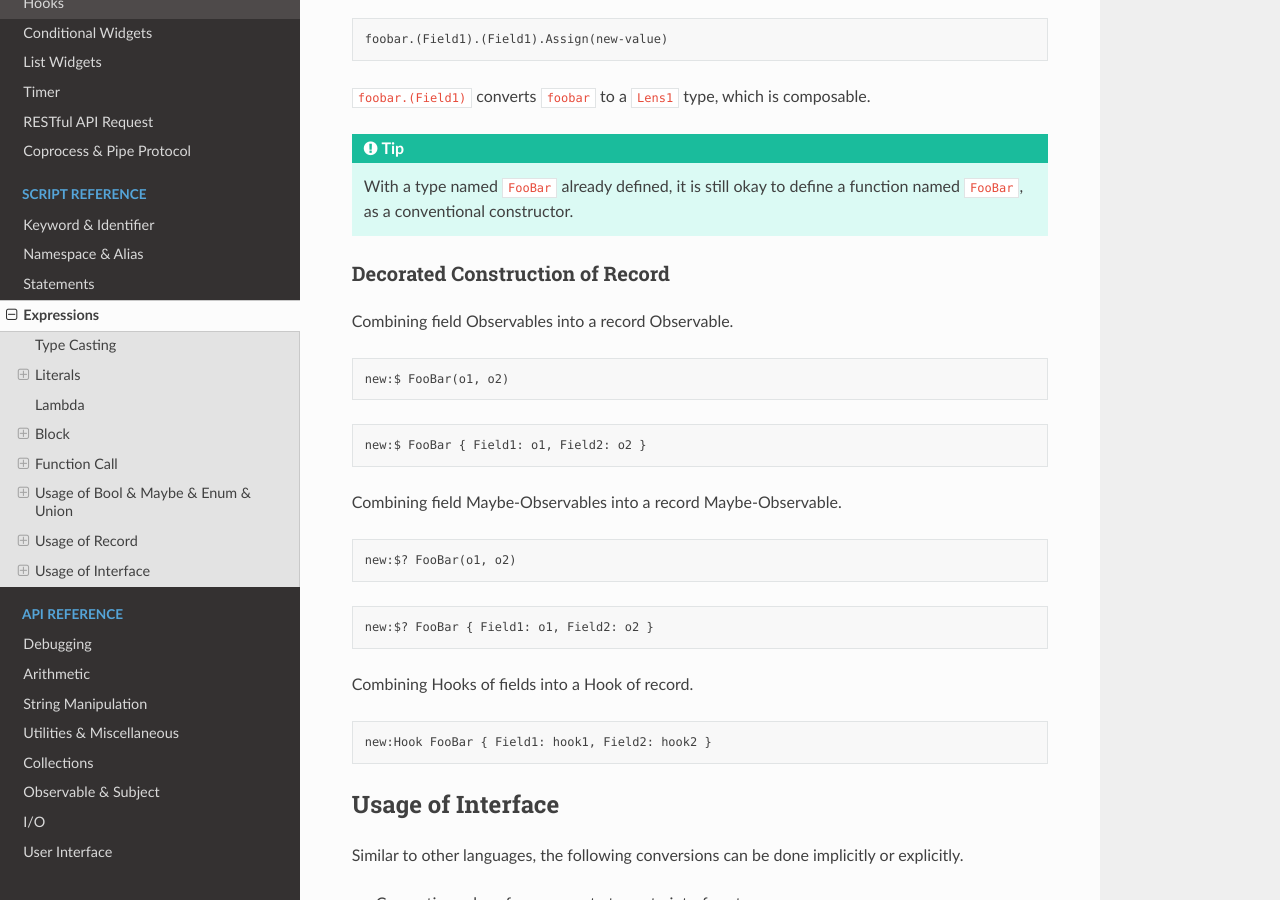
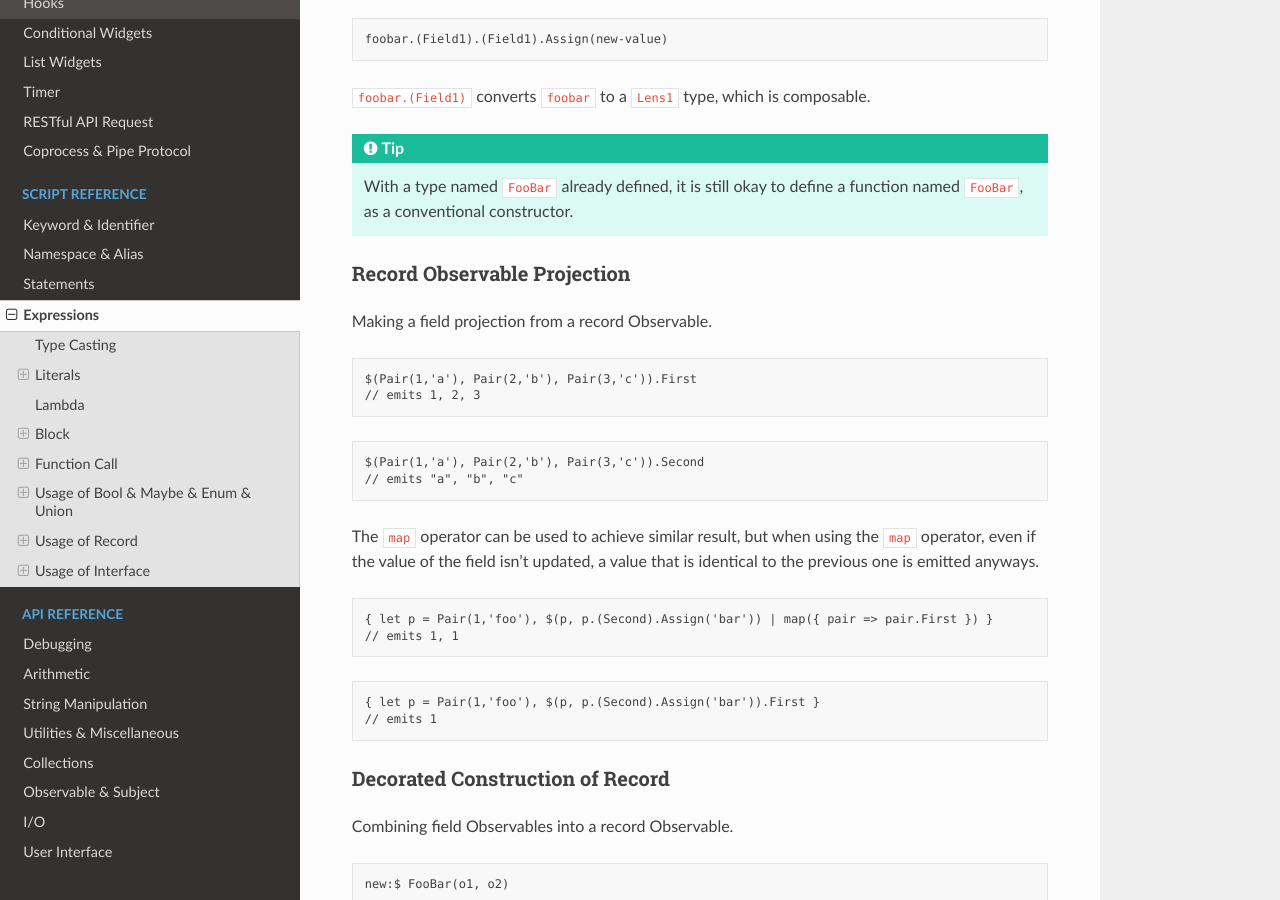
Before and after one commit to maze1024x/RxGui, a Sphinx documentation site: the page built from docs/source/script/expr.rst, in a window 1280 px wide and 900 px high, scrolled down 8364 px. Built offline with Sphinx 7.4.7 and the Read the Docs theme 2.0.0, drawn with Linux system fonts in a browser that asks for light colours.

Commit message:
docs: record field proj

```diff
--- a/docs/source/script/expr.rst
+++ b/docs/source/script/expr.rst
@@ -471,6 +471,36 @@ which is composable.
     it is still okay to define a function named ``FooBar``,
     as a conventional constructor.
 
+Record Observable Projection
+----------------------------
+
+Making a field projection from a record Observable.
+
+.. code-block::
+
+    $(Pair(1,'a'), Pair(2,'b'), Pair(3,'c')).First
+    // emits 1, 2, 3
+
+.. code-block::
+
+    $(Pair(1,'a'), Pair(2,'b'), Pair(3,'c')).Second
+    // emits "a", "b", "c"
+
+The ``map`` operator can be used to achieve similar result,
+but when using the ``map`` operator,
+even if the value of the field isn't updated,
+a value that is identical to the previous one is emitted anyways.
+
+.. code-block::
+
+    { let p = Pair(1,'foo'), $(p, p.(Second).Assign('bar')) | map({ pair => pair.First }) }
+    // emits 1, 1
+
+.. code-block::
+
+    { let p = Pair(1,'foo'), $(p, p.(Second).Assign('bar')).First }
+    // emits 1
+
 Decorated Construction of Record
 --------------------------------
 
```
